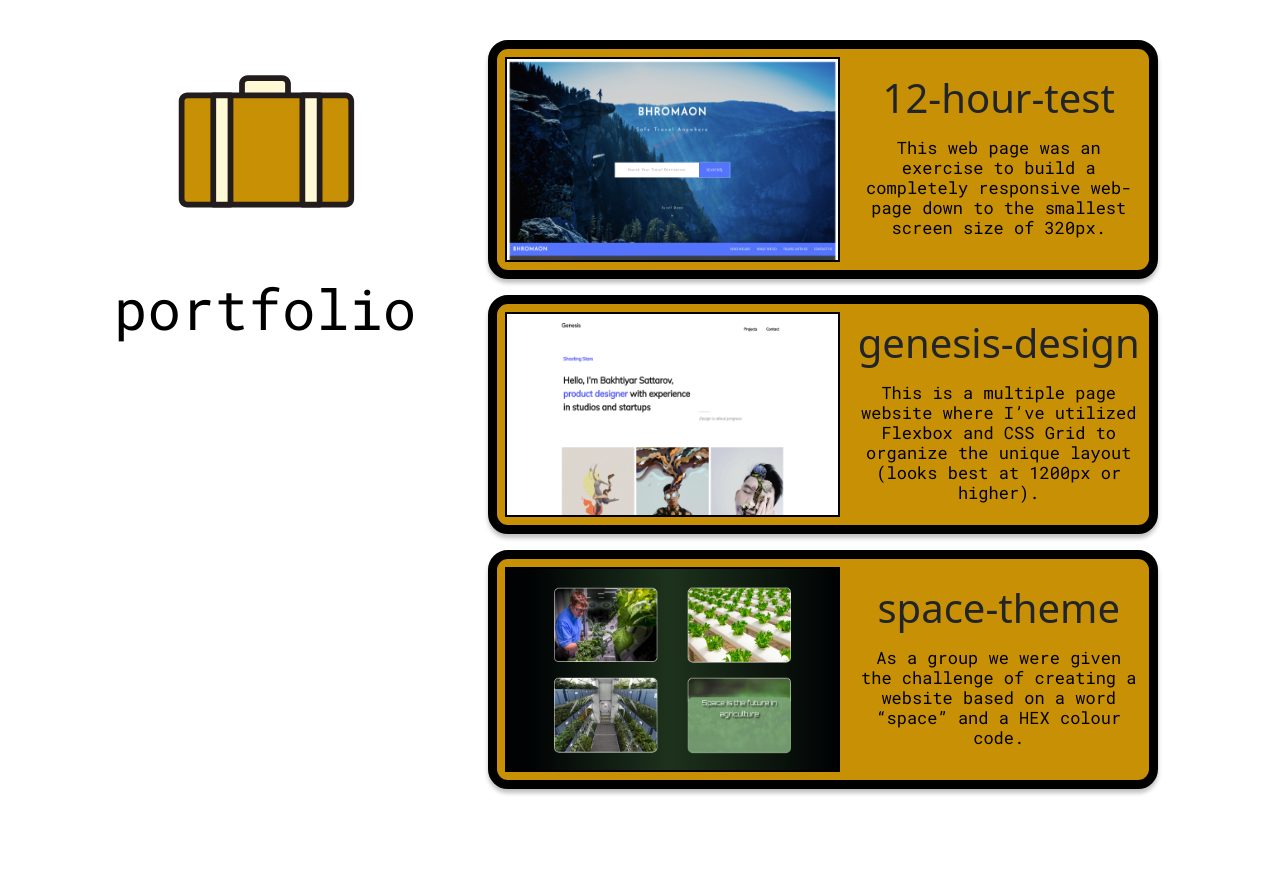
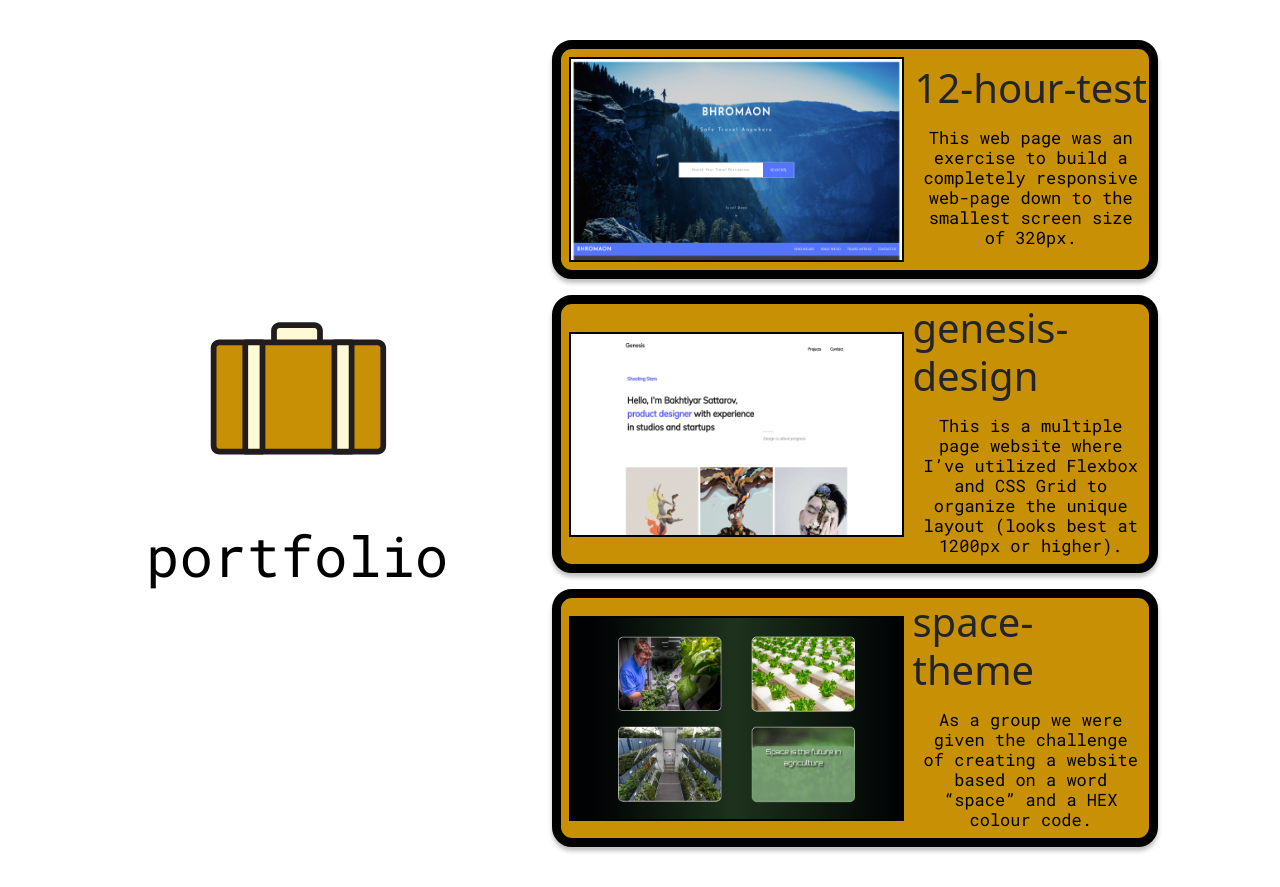
Before and after one commit to Rhibro/my-first-app, a React (Create React App) app: page /portfolio in a window 1280 px wide. Before the commit the page ends 829 px from the top, so only its background shows below. Built offline with nearby package versions, Linux system fonts and the light colour scheme.

Commit message:
added links to projects

```diff
--- a/src/App.js
+++ b/src/App.js
@@ -4,6 +4,9 @@ import About from "./components/About";
 import Education from "./components/Education";
 import Portfolio from "./components/Portfolio";
 import Contact from "./components/Contact";
+import Bhro from "./components/Bhro";
+import Gen from "./components/Gen";
+import Spacegarden from "./components/Spacegarden";
 import "../node_modules/bootstrap/dist/css/bootstrap.min.css";
 
 function App() {
@@ -18,6 +21,9 @@ function App() {
         <Route path="/education" exact element={<Education />} />
         <Route path="/portfolio" exact element={<Portfolio />} />
         <Route path="/contact" exact element={<Contact />} />
+        <Route path="/bhro" exact element={<Bhro />} />
+        <Route path="/gen" exact element={<Gen />} />
+        <Route path="/spacegarden" exact element={<Spacegarden />} />
       </Routes>
     </div>
 
--- a/src/components/About.js
+++ b/src/components/About.js
@@ -2,17 +2,20 @@ import "bootstrap/dist/css/bootstrap.min.css";
 //import Button from "./Button";
 import AboutImg from "./AboutImg";
 import circle from "../images/circle.png"
+import { Link } from "react-router-dom";
 
 const About = () => {
 
     return (
         <div className="aboutBody">
+            <Link className="homeLink" to="/">
             <div className="aboutTitleBox">
                 <AboutImg />
                 <h1 className="aboutMe">about me</h1>
             </div>
+            </Link>
             <div className="aboutInfoBox">
-                <img className="myFace" src={circle}></img>
+                <img className="myFace" src={circle} alt="a head shot of my face smiling"></img>
                 <p className="aboutInfo">
                     Born and raised in Toronto, Canada I now call Malmö, Sweden home.
                     If the future is tech then I want to make that future as accessible as possible for all.
--- a/src/components/Contact.js
+++ b/src/components/Contact.js
@@ -1,4 +1,5 @@
 //import React, { useState } from "react";
+import { Link } from "react-router-dom";
 import "bootstrap/dist/css/bootstrap.min.css";
 import ContactImg from "./ContactImg";
 import Form  from "./Form";
@@ -8,10 +9,12 @@ const Contact = () => {
 
         return (
             <div className="contactBody">
+                <Link className="homeLink" to="/">
                  <div className="contactTitleBox">
                     <ContactImg />
                     <h1 className="contact">contact</h1>
                 </div>
+                </Link>
                 <Form />
             </div>
         );
--- a/src/components/Education.js
+++ b/src/components/Education.js
@@ -6,10 +6,12 @@ import { Link } from "react-router-dom";
 const Education = () => {
     return (
         <div className="eduBody">
+            <Link className="homeLink" to="/">
             <div className="eduTitleBox">
                 <EducationImg />
                 <h1 className="education">education</h1>
             </div>
+            </Link>
             <div className="eduInfoBox">
                <div className="eduBox">
                     <h1 className="schoolName">
--- a/src/components/Portfolio.js
+++ b/src/components/Portfolio.js
@@ -8,15 +8,17 @@ import bhro from "../images/bhro.png";
 const Portfolio = () => {
     return (
         <div className="portBody">
-            <div className="portTitleBox">
-                <PortfolioImg />
-                <h1 className="portfolio">portfolio</h1>
-            </div>
+            <Link className="homeLink" to="/">
+                <div className="portTitleBox">
+                    <PortfolioImg />
+                    <h1 className="portfolio">portfolio</h1>
+                </div>
+            </Link>
             <div className="portInfoBox">
                <div className="portBox">
                 <div>
                     <Link to="/bhro">
-                        <img className="webEx" src={bhro}></img>
+                        <img className="webEx" src={bhro} alt="example of 12 hour test webpage"></img>
                     </Link>
                 </div>
                 <div className="content" >
@@ -33,7 +35,7 @@ const Portfolio = () => {
                <div className="portBox">
                 <div>
                     <Link to="/gen">
-                        <img className="webEx" src={gen}></img>
+                        <img className="webEx" src={gen} alt="example of genesis design webpage"></img>
                     </Link>
                 </div>
                 <div className="content" >
@@ -49,8 +51,8 @@ const Portfolio = () => {
                </div>
                <div className="portBox">
                 <div>
-                    <Link to="/">
-                        <img className="webEx" src={spaceGarden}></img>
+                    <Link to="/spacegarden">
+                        <img className="webEx" src={spaceGarden} alt="example of space theme webpage"></img>
                     </Link>
                 </div>
                 <div className="content" >
--- a/src/index.css
+++ b/src/index.css
@@ -12,6 +12,15 @@ body {
 
   background: white;
 
+}
+
+.homeLink {
+  text-decoration: none;
+  display: flex;
+  flex-direction: column;
+  justify-content: flex-start;
+  align-items: center;
+  margin: 2rem;
 }
 
 /* Home Styles */
```
Also changed, not shown: src/components/Bhro.js (added), src/components/Gen.js (added), src/components/Spacegarden.js (added).
